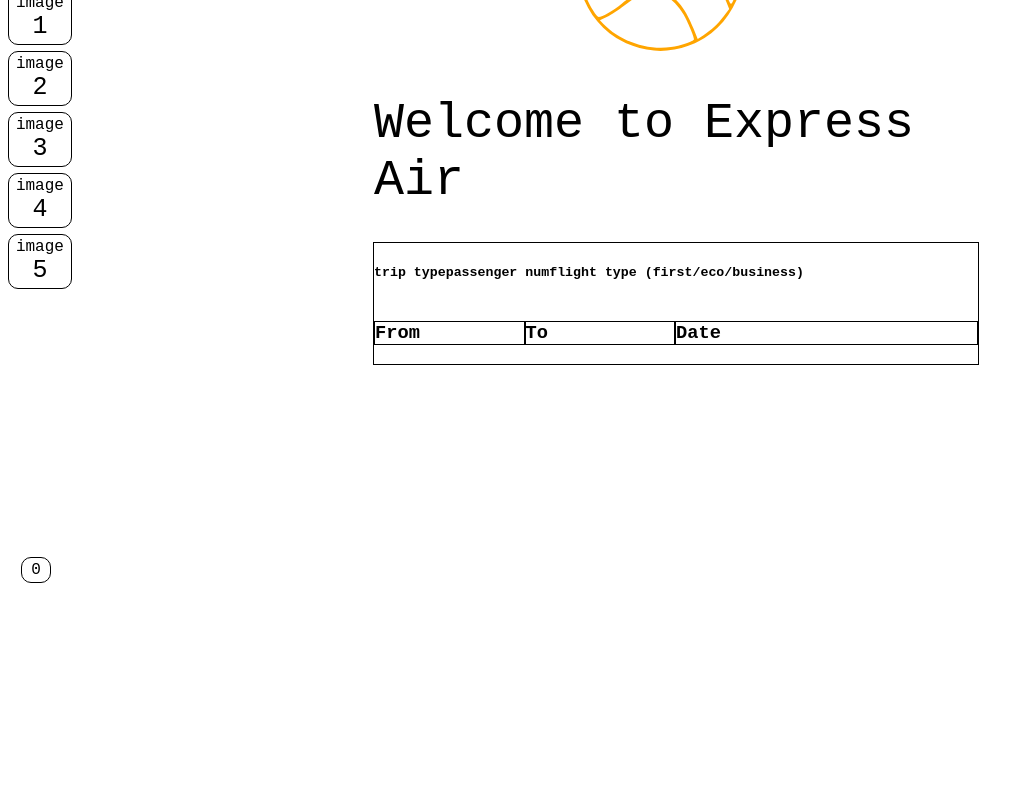
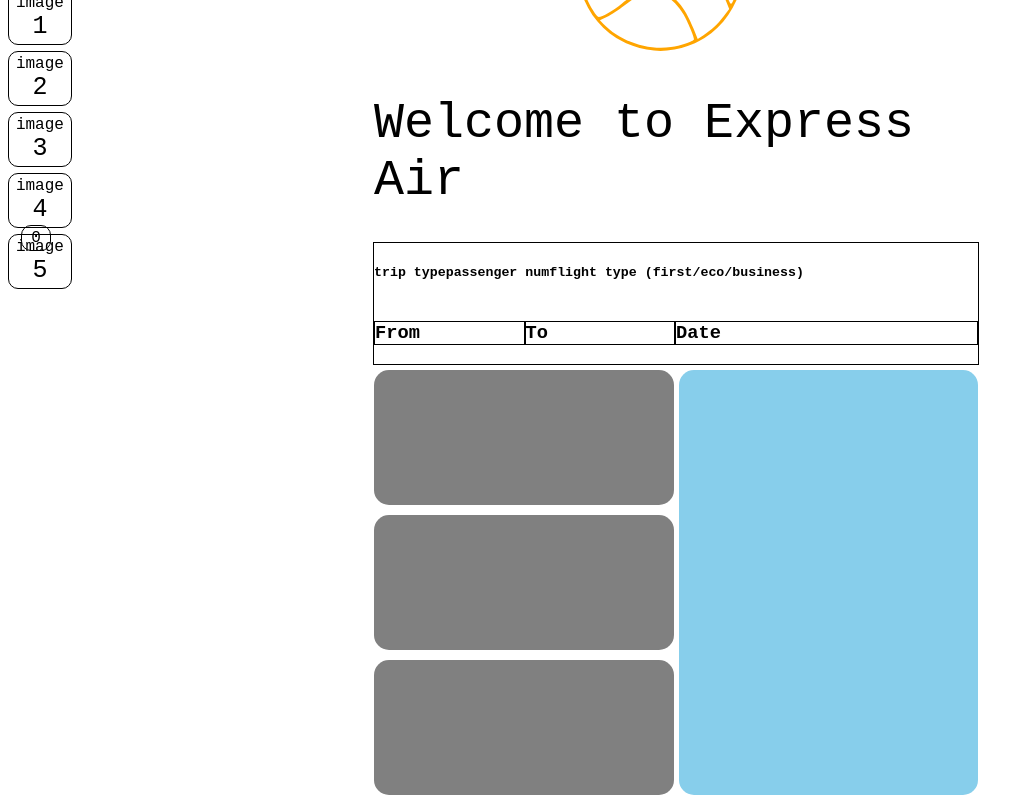
Before and after one commit to josephcake/express-airline, a React (Create React App) app: page / in a window 1280 px wide. Shown: the part 214-1014 px from the top of the page, without its empty margins (0-1034 px from the left). Before the commit the page ends 800 px from the top, so only its background shows below. Built offline with nearby package versions, Linux system fonts and the light colour scheme; a web font is replaced by a local one.

Commit message:
mobilize home page

```diff
--- a/src/App.js
+++ b/src/App.js
@@ -10,10 +10,10 @@ const AppDiv = styled.div`
   flex-direction: column;
   justify-content: center;
   align-items: center;
-  height: 100vh;
+  height: 100%;
   width: 100vw;
-  overflow-x: hidden;
-  overflow-y: auto;
+  /* overflow-x: hidden; */
+  /* overflow-y: auto; */
   background: ${(props) =>
     props.theme.dark_bg ? props.theme.light_bg : props.theme.dark_bg};
   color: ${(props) =>
@@ -22,9 +22,9 @@ const AppDiv = styled.div`
 const Container_Row = styled.div`
   display:flex;
   justify-content:space-between;
-  position:absolute;
-  bottom:0;
-  height:calc(100vh - 70px);
+  /* position:absolute;
+  bottom:0; */
+  height:100%;
   width:100%;
 `
 
--- a/src/home/Home.js
+++ b/src/home/Home.js
@@ -21,6 +21,77 @@ const HeroText = styled.h1`
     font-size:60px;
   }
 `;
+const Suggestions = styled.div`
+  display: flex;
+  /* flex-direction:column; */
+  width: 100%;
+  height: 135px;
+  /* padding:5px; */
+  background: gray;
+  border-radius: 15px;
+  @media screen and (max-width: 1000px) {
+    height: 270px;
+    /* margin:5px; */
+  }
+`;
+
+const SuggestionContainer = styled.div`
+  display: flex;
+  flex-direction: column;
+  justify-content: space-between;
+  width: 50%;
+  margin: 0 5px 0 0;
+  & ${Suggestions}:nth-child(1) {
+    margin: 0 5px 5px 0;
+  }
+  & ${Suggestions}:nth-child(2) {
+    margin: 5px 5px 5px 0;
+  }
+  & ${Suggestions}:nth-child(3) {
+    margin: 5px 5px 0 0;
+  }
+  @media screen and (max-width: 1000px) {
+    justify-content: center;
+    align-items: center;
+    width: 100%;
+    margin: 30px 20px;
+
+  }
+`;
+
+const ExploreContainer = styled.div`
+  display: flex;
+  justify-content: space-between;
+  width: 100%;
+  margin: 5px 0;
+  @media screen and (max-width: 1000px) {
+    flex-direction: column-reverse;
+    justify-content: center;
+    align-items: center;
+    margin:20px 0;
+  }
+`;
+const ExploreMap = styled.div`
+  display: flex;
+  width: 50%;
+  height: 100%;
+  @media screen and (max-width: 1000px) {
+    /* flex: 1 0 400px; */
+    height: 600px;
+    width: 100%;
+  }
+`;
+
+const Map = styled.div`
+  width: 100%;
+  height: 100%;
+  background: skyblue;
+  border-radius: 15px;
+  @media screen and (max-width: 1000px) {
+    flex: 1 0 400px;
+    margin: 5px;
+  }
+`;
 
 const Home = () =>{
   return (
@@ -41,7 +112,18 @@ const Home = () =>{
         <FlightController />
         {/* <h1>ADVISORY</h1> */}
         {/* <h1>SUGGESTIONS</h1> */}
+        <ExploreContainer>
+          <SuggestionContainer>
+            <Suggestions></Suggestions>
+            <Suggestions></Suggestions>
+            <Suggestions></Suggestions>
+          </SuggestionContainer>
+          <ExploreMap>
+            <Map></Map>
+          </ExploreMap>
+        </ExploreContainer>
       </Container_50>
+
     </HomeContainer>
   );
 }
--- a/src/top-navigation/Nav.js
+++ b/src/top-navigation/Nav.js
@@ -11,16 +11,17 @@ const Navbar = styled.div`
   width: 100%;
   height: 60px;
   padding: 5px;
-  position: fixed;
+  position: sticky;
   top: 0;
-  left: 0;
+  background:white;
+  /* left: 0; */
   z-index: 999;
   /* border-bottom:solid 1px black; */
   /* background: white; */
   /* background-color:black; */
   @media screen and (max-width: 1000px) {
     /* height:100px; */
-    display:none;
+    /* display:none; */
   }
 `;
 
```
